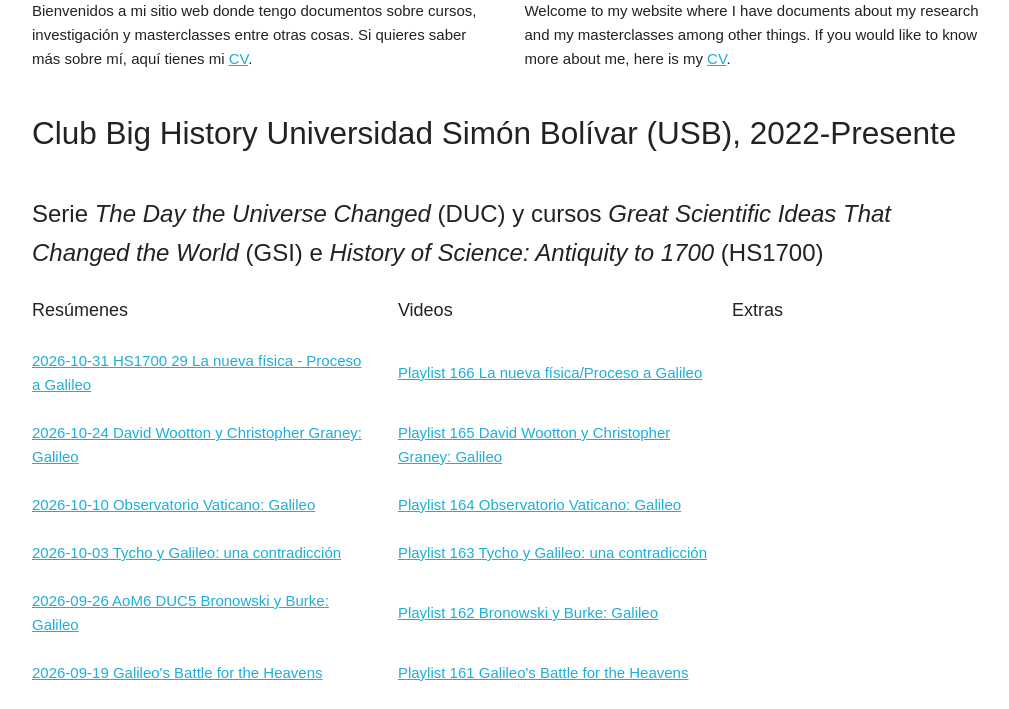
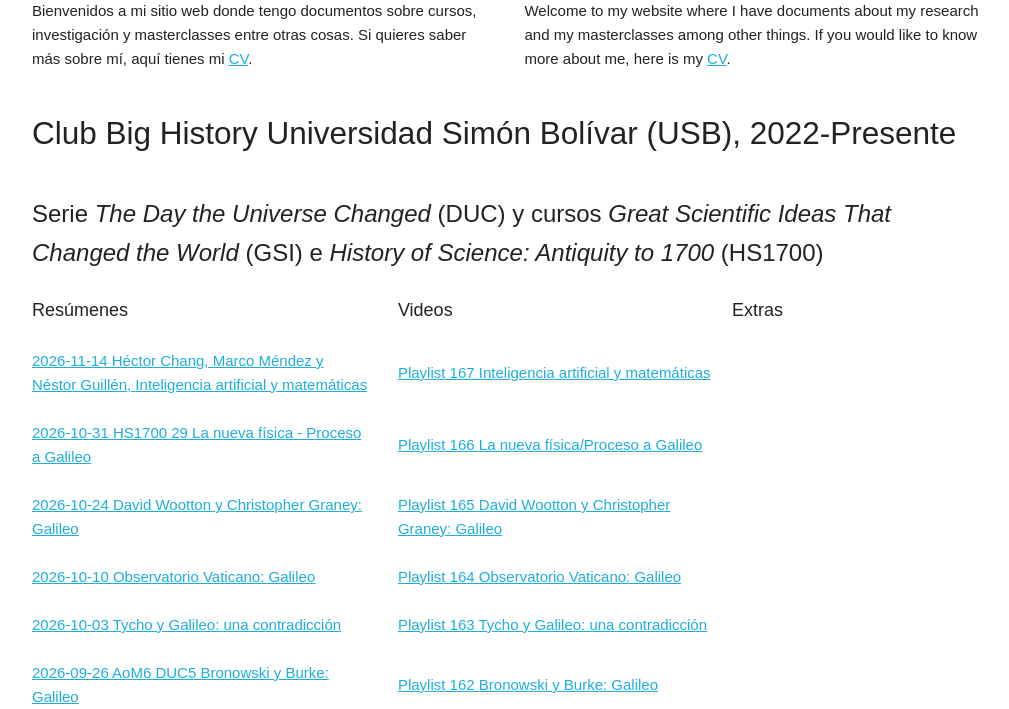
Before and after one commit to gustavolau/gustavolau.github.io, a plain HTML site: page index.html in a window 1280 px wide. Shown: the part 73-782 px from the top of the page, without its empty margins (128-1137 px from the left). Drawn offline with Linux system fonts and the light colour scheme.

Commit message:
Index updated

```diff
--- a/index.html
+++ b/index.html
@@ -64,6 +64,10 @@
 							<td style="border:none;"><font size="4">Resúmenes</font></td>
 							<td style="border:none;"><font size="4">Videos</font></td>
 							<td style="border:none;"><font size="4">Extras</font></td>
+						</tr>
+						<tr>
+							<td style="border:none;"><a href="https://drive.google.com/file/d/12MzAe9xwOGIrnqzjHJ9LC64Wn2lFub6T/view?usp=sharing">2026-11-14 Héctor Chang, Marco Méndez y Néstor Guillén, Inteligencia artificial y matemáticas</td>
+							<td style="border:none;"><a href="https://www.youtube.com/playlist?list=PLUP6EmB-D7hc">Playlist 167 Inteligencia artificial y matemáticas</td>
 						</tr>
 						<tr>
 							<td style="border:none;"><a href="https://drive.google.com/file/d/1HH4CLqFtSHH36krXEeZ4Ld68YKGAAWL0/view?usp=sharing">2026-10-31 HS1700 29 La nueva física - Proceso a Galileo</td>
```
